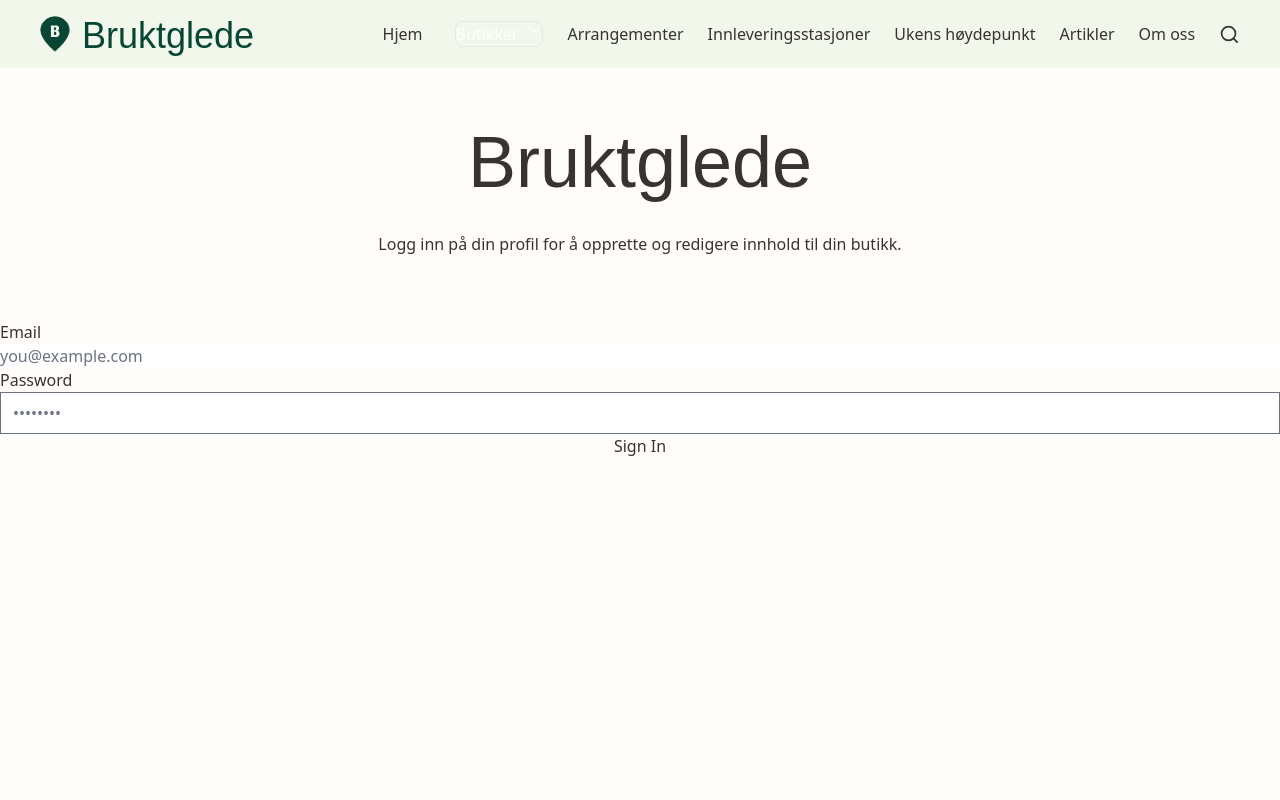
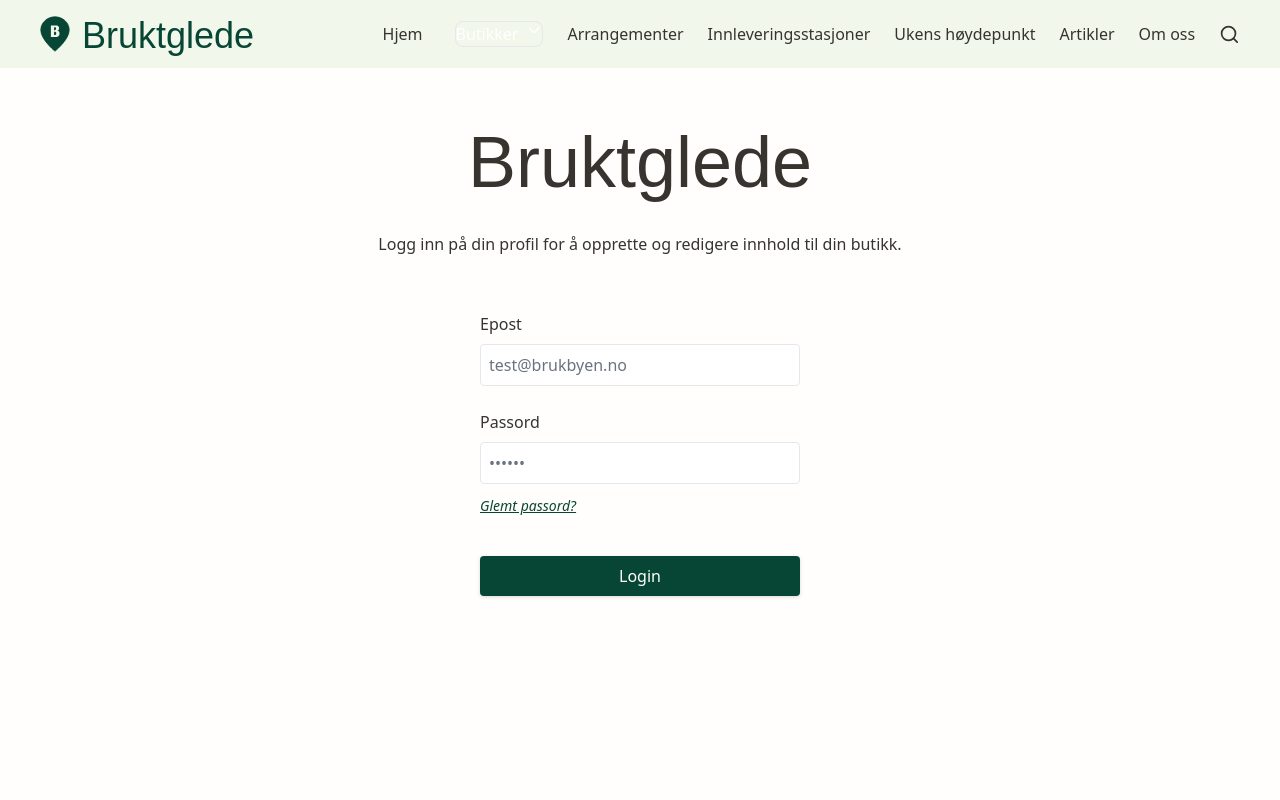
Before and after one commit to BWU-Project-2024/bruktglede, a Next.js app: page /CMS/login in a window 1280 px wide. Shown: the top 800 px of the page. Built offline with nearby package versions, Linux system fonts and the light colour scheme; no server answers; a web font is replaced by a local one.

Commit message:
Updated login layout

```diff
--- /dev/null
+++ b/components/SigninFunc.jsx
@@ -0,0 +1,17 @@
+import { createClient } from '@/lib/supabase/supabaseServer';
+
+export const signIn = async (formData) => {
+    "use server"
+    const email = formData.email;
+    const password = formData.password;
+    const supabase = createClient();
+
+    const { error } = await supabase.auth.signInWithPassword({
+        email,
+        password,
+    });
+
+    if (!error) {
+        redirect('/');
+    }
+};
--- a/components/pages/CMSPages/LoginPage.jsx
+++ b/components/pages/CMSPages/LoginPage.jsx
@@ -1,10 +1,9 @@
 import { readUserSession } from '@/lib/supabase/actions';
 import { createClient } from '@/lib/supabase/supabaseServer';
+import { redirect } from 'next/navigation';
 import Link from 'next/link';
-import { redirect } from 'next/navigation';
 
 export const LoginPage = async ({ searchParams }) => {
-
     const { data: { session } } = await readUserSession();
 
     if (session) {
@@ -30,35 +29,40 @@ export const LoginPage = async ({ searchParams }) => {
         });
 
         if (error) {
-            return redirect('/login?message=Could not authenticate user');
+            return redirect('/CMS/login?message=Feil epost eller passord');
         }
 
-        return redirect('/');
+        return redirect('/CMS/profil');
     };
 
     return (
         <main className="flex flex-col items-center min-h-full">
             <h1 className="font-jomhuria pt-10 pb-4">Bruktglede</h1>
             <p className="text-center">Logg inn på din profil for å opprette og redigere innhold til din butikk.</p>
-            <div className='mt-16 w-full'>
-                <form action={signIn} className='flex flex-col'>
-                    <label htmlFor="email">Email</label>
+            <div className="mt-14 w-full md:w-[20rem]">
+                <form action={signIn} className="flex flex-col" aria-label="Login form">
+                    <label htmlFor="email">Epost</label>
                     <input
                         name="email"
-                        placeholder="you@example.com"
+                        placeholder="test@brukbyen.no"
+                        className="py-2 px-2 mb-6 mt-2 border border-inherit rounded"
                         required
                     />
-                    <label htmlFor="password">Password</label>
+                    <label htmlFor="password">Passord</label>
                     <input
                         type="password"
                         name="password"
-                        placeholder="••••••••"
+                        placeholder="••••••"
+                        className="py-2 px-2 mb-3 mt-2 border border-inherit rounded"
                         required
                     />
-                    <button>Sign In</button>
+
+                    <Link href="/" className="underline italic text-sm text-forestgreen-default mb-10 md:hover:font-medium">Glemt passord?</Link>
+
+                    <button className="w-full md:w-auto bg-forestgreen-default text-background px-24 rounded py-2 font-medium drop-shadow hover:bg-ivory-darker hover:text-forestgreen-darker transition duration-200">Login</button>
 
                     {searchParams?.message && (
-                        <p className="mt-4 p-4 bg-foreground/10 text-foreground text-center">
+                        <p className="mt-4 p-4 text-black bg-blue text-center">
                             {searchParams.message}
                         </p>
                     )}
--- /dev/null
+++ b/lib/zodSchema.js
@@ -0,0 +1,6 @@
+import { z } from "zod";
+
+const loginSchema = z.object({
+    email: z.string().email(),
+    password: z.string(),
+});
--- a/package.json
+++ b/package.json
@@ -9,6 +9,7 @@
         "lint": "next lint"
     },
     "dependencies": {
+        "@hookform/resolvers": "^3.3.4",
         "@supabase/ssr": "^0.1.0",
         "@supabase/supabase-js": "^2.40.0",
         "bcrypt": "^5.1.1",
@@ -19,7 +20,8 @@
         "react": "^18.2.0",
         "react-dom": "^18.2.0",
         "react-hook-form": "^7.51.1",
-        "react-icons": "^5.0.1"
+        "react-icons": "^5.0.1",
+        "zod": "^3.22.4"
     },
     "devDependencies": {
         "autoprefixer": "^10.0.1",
```
Also changed, not shown: 1 other file (tests, documents, lock files or other folders).
